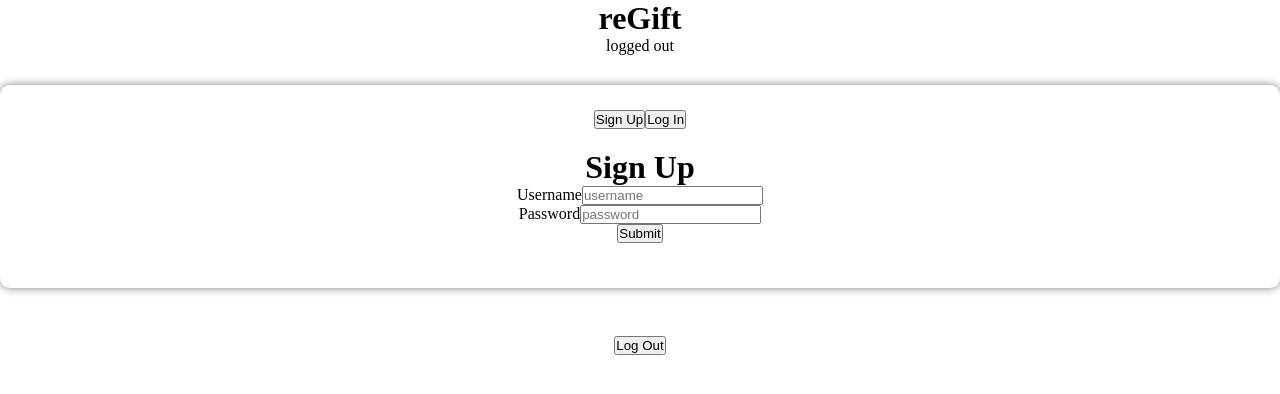
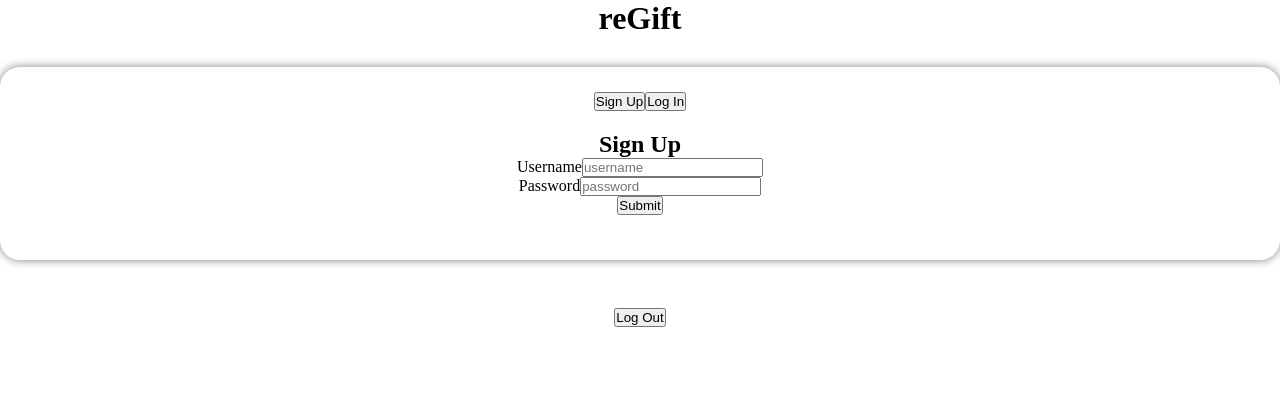
Before and after one commit to 4nth0ny1/regift-client, a React (Create React App) app: page / in a window 1280 px wide. Shown: the top 394 px of the page. Built offline with nearby package versions, Linux system fonts and the light colour scheme.

Commit message:
added styled components

```diff
--- a/package.json
+++ b/package.json
@@ -10,6 +10,7 @@
     "react-dom": "^18.2.0",
     "react-router-dom": "^5.3.0",
     "react-scripts": "5.0.1",
+    "styled-components": "^5.3.5",
     "web-vitals": "^2.1.4"
   },
   "scripts": {
@@ -35,5 +36,8 @@
       "last 1 firefox version",
       "last 1 safari version"
     ]
+  },
+  "resolutions": {
+    "styled-components": "^5"
   }
 }
--- a/src/App.js
+++ b/src/App.js
@@ -12,6 +12,7 @@ import {
 } from "react-router-dom";
 import About from "./components/About.js";
 import Profile from "./components/Profile.js";
+import styled from "styled-components";
 
 function App() {
   const [user, setUser] = useState({});
@@ -67,19 +68,18 @@ function App() {
     switch (form) {
       case "login":
         return <LoginForm handleLogin={handleLogin} />;
-      // break;
       default:
         return <SignInForm handleLogin={handleLogin} />;
     }
   };
 
-  const formStyles = {
-    // width: "500px",
-    boxShadow: "0px 0px 10px 0px grey",
-    borderRadius: "10px",
-    padding: "25px",
-    margin: "30px auto",
-  };
+  const Wrapper = styled.section`
+    ${"" /* width: 500px; */}
+    box-shadow: 0px 0px 10px 0px grey;
+    border-radius: 20px;
+    padding: 25px;
+    margin: 30px auto;
+  `;
 
   return (
     <div className="App">
@@ -95,13 +95,11 @@ function App() {
           />
         </Switch>
 
-        <p>{loggedIn ? "logged in" : "logged out"}</p>
-
         {!loggedIn ? (
-          <div style={formStyles}>
+          <Wrapper>
             <Header handleFormSwitch={handleFormSwitch} />
             {renderForm()}
-          </div>
+          </Wrapper>
         ) : null}
 
         <Link to="/">
```
Also changed, not shown: 1 other file (tests, documents, lock files or other folders).
